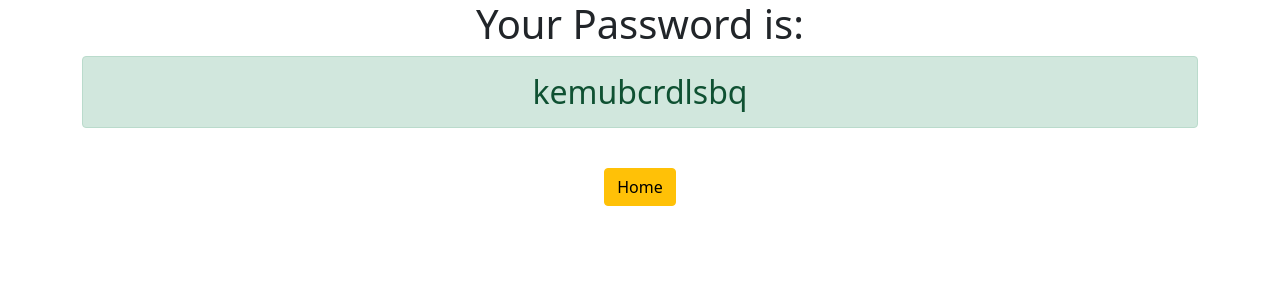
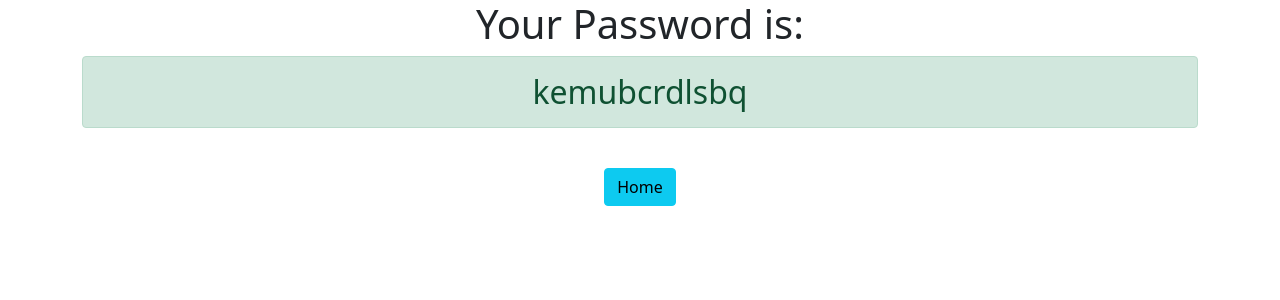
Before and after one commit to AngieBangiee/django3-password-gen, a Django app: page /password/ in a window 1280 px wide. Shown: the top 300 px of the page. Run offline with Django 4.2, Linux system fonts and the light colour scheme.

Commit message:
I made some tweaks

```diff
--- a/generator/templates/generator/password.html
+++ b/generator/templates/generator/password.html
@@ -4,5 +4,5 @@
   <h1>Your Password is: </h1>
   <h2 class="alert alert-success">{{ password }}</h2>
   <br>
-  <a href="{% url 'home' %}" class="btn btn-warning">Home</a>
+  <a href="{% url 'home' %}" class="btn btn-info">Home</a>
 </div>
--- a/password_generator/settings.py
+++ b/password_generator/settings.py
@@ -20,7 +20,7 @@ BASE_DIR = Path(__file__).resolve().parent.parent
 # See https://docs.djangoproject.com/en/4.0/howto/deployment/checklist/
 
 # SECURITY WARNING: keep the secret key used in production secret!
-SECRET_KEY = 'django-insecure-kyh=5u(^(_f=c-9dk5)o0&66bjo5fn(r&zd&i-2ylx2xd+91wj'
+SECRET_KEY = 'django-insecure-lalalakyh=5u(^(_f=c-9dk5)o0&66bjo5fn(r&zd&i-2ylx2xd+91wj'
 
 # SECURITY WARNING: don't run with debug turned on in production!
 DEBUG = True
```
